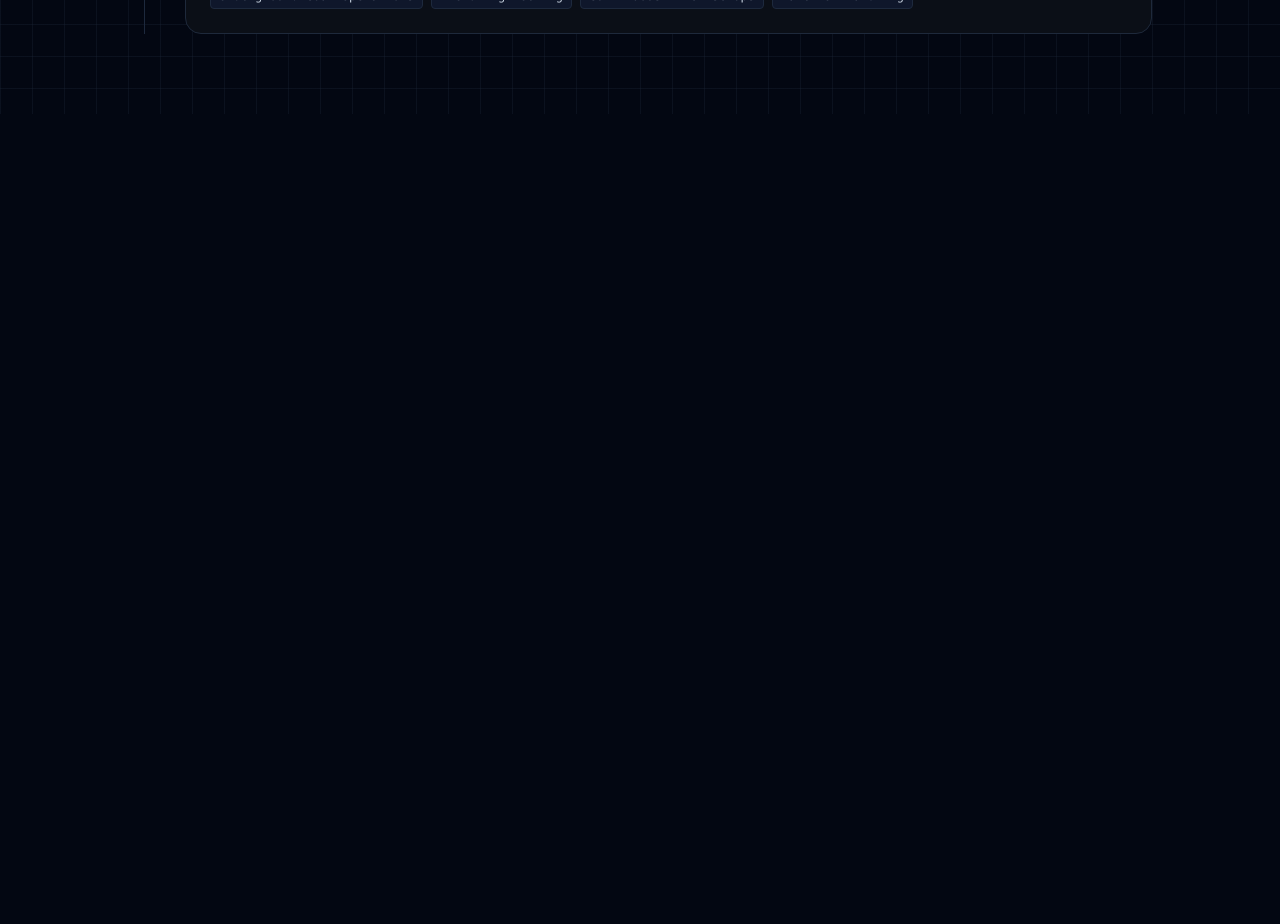
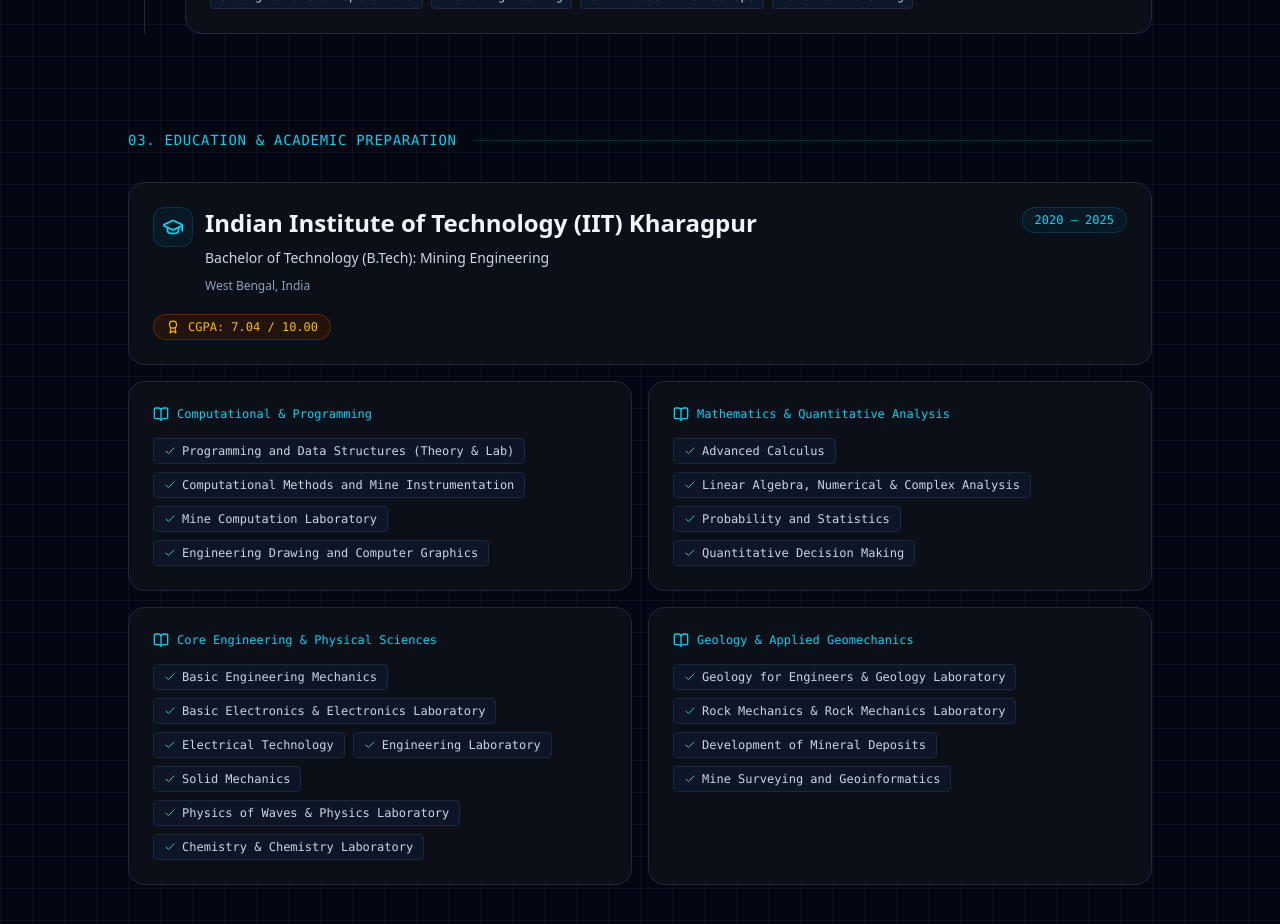
Before and after one commit to suryapeddireddy/portfolio, a Next.js app: page / in a window 1280 px wide. Shown: the part 2280-3204 px from the top of the page. Before the commit the page ends 2394 px from the top, so only its background shows below. Built offline with nearby package versions, Linux system fonts and the light colour scheme.

Commit message:
feat: add EducationDeck component and integrate education data; update progress tracker and types

```diff
--- a/src/app/page.tsx
+++ b/src/app/page.tsx
@@ -1,6 +1,7 @@
 import HeroDeck from "../components/HeroDeck";
 import ProjectBento from "../components/ProjectBento";
 import Timeline from "../components/Timeline";
+import EducationDeck from "../components/EducationDeck";
 
 export default function Home() {
   return (
@@ -9,6 +10,7 @@
         <HeroDeck />
         <ProjectBento />
         <Timeline />
+        <EducationDeck />
       </div>
     </main>
   );
--- /dev/null
+++ b/src/components/EducationDeck.tsx
@@ -0,0 +1,65 @@
+"use client";
+
+import { GraduationCap, BookOpen, Award, Check } from "lucide-react";
+import { educationData } from "@/data/portfolioData";
+import type { EducationItem } from "@/types";
+
+export default function EducationDeck() {
+  const education: EducationItem = educationData;
+
+  return (
+    <section aria-labelledby="education-title" className="py-12">
+      <div className="flex items-center gap-4">
+        <h2 id="education-title" className="font-mono text-cyan-400 text-sm tracking-wider uppercase">
+          03. EDUCATION &amp; ACADEMIC PREPARATION
+        </h2>
+        <span aria-hidden="true" className="h-px flex-1 bg-cyan-800/40" />
+      </div>
+
+      <article aria-labelledby="education-institution" className="deck-card mt-8 rounded-2xl p-5 sm:p-6">
+        <div className="flex flex-wrap items-start justify-between gap-4">
+          <div className="flex min-w-0 flex-1 items-start gap-3">
+            <span className="flex size-10 shrink-0 items-center justify-center rounded-xl border border-cyan-800/40 bg-cyan-950/30 text-cyan-400">
+              <GraduationCap size={22} aria-hidden="true" />
+            </span>
+            <div className="min-w-0">
+              <h3 id="education-institution" className="text-xl font-semibold text-slate-100 sm:text-2xl">
+                {education.institution}
+              </h3>
+              <p className="mt-2 text-sm leading-relaxed text-slate-300">{education.degree}</p>
+              <p className="mt-2 text-xs text-slate-400">{education.location}</p>
+            </div>
+          </div>
+          <span className="rounded-full border border-cyan-800/40 bg-cyan-950/30 px-3 py-1 font-mono text-xs text-cyan-400">
+            {education.period}
+          </span>
+        </div>
+        <div className="mt-5">
+          <span className="inline-flex items-center gap-2 font-mono text-xs text-amber-400 bg-amber-950/40 border border-amber-800/50 px-3 py-1 rounded-full">
+            <Award size={14} aria-hidden="true" />
+            CGPA: {education.cgpa}
+          </span>
+        </div>
+      </article>
+
+      <div className="mt-4 grid grid-cols-1 gap-4 md:grid-cols-2">
+        {education.courseworkCategories.map((category, index) => (
+          <article key={category.title} aria-labelledby={`coursework-title-${index}`} className="deck-card min-w-0 rounded-2xl p-5 sm:p-6">
+            <h3 id={`coursework-title-${index}`} className="flex items-start gap-2 font-mono text-cyan-400 text-xs">
+              <BookOpen size={16} className="shrink-0" aria-hidden="true" />
+              {category.title}
+            </h3>
+            <ul className="mt-4 flex flex-wrap gap-2">
+              {category.courses.map((course) => (
+                <li key={course} className="inline-flex max-w-full items-start gap-1.5 font-mono text-xs bg-slate-900/80 text-slate-300 border border-slate-800 px-2.5 py-1 rounded">
+                  <Check size={12} className="mt-0.5 shrink-0 text-emerald-400" aria-hidden="true" />
+                  <span className="min-w-0 break-words">{course}</span>
+                </li>
+              ))}
+            </ul>
+          </article>
+        ))}
+      </div>
+    </section>
+  );
+}
--- a/src/data/portfolioData.ts
+++ b/src/data/portfolioData.ts
@@ -1,4 +1,4 @@
-import { ProfileConfig, Metric, Project, ExperienceItem } from '../types';
+import type { ProfileConfig, Metric, Project, ExperienceItem, EducationItem } from '../types';
 
 export const profileConfig: ProfileConfig = {
   name: "P. Surya",
@@ -111,3 +111,51 @@
     tags: ["Underground Coal Operations", "Field Engineering", "Continuous Miner Setups", "Material Handling"]
   }
 ];
+export const educationData: EducationItem = {
+  institution: "Indian Institute of Technology (IIT) Kharagpur",
+  location: "West Bengal, India",
+  degree: "Bachelor of Technology (B.Tech): Mining Engineering",
+  period: "2020 – 2025",
+  cgpa: "7.04 / 10.00",
+  courseworkCategories: [
+    {
+      title: "Computational & Programming",
+      courses: [
+        "Programming and Data Structures (Theory & Lab)",
+        "Computational Methods and Mine Instrumentation",
+        "Mine Computation Laboratory",
+        "Engineering Drawing and Computer Graphics"
+      ]
+    },
+    {
+      title: "Mathematics & Quantitative Analysis",
+      courses: [
+        "Advanced Calculus",
+        "Linear Algebra, Numerical & Complex Analysis",
+        "Probability and Statistics",
+        "Quantitative Decision Making"
+      ]
+    },
+    {
+      title: "Core Engineering & Physical Sciences",
+      courses: [
+        "Basic Engineering Mechanics",
+        "Basic Electronics & Electronics Laboratory",
+        "Electrical Technology",
+        "Engineering Laboratory",
+        "Solid Mechanics",
+        "Physics of Waves & Physics Laboratory",
+        "Chemistry & Chemistry Laboratory"
+      ]
+    },
+    {
+      title: "Geology & Applied Geomechanics",
+      courses: [
+        "Geology for Engineers & Geology Laboratory",
+        "Rock Mechanics & Rock Mechanics Laboratory",
+        "Development of Mineral Deposits",
+        "Mine Surveying and Geoinformatics"
+      ]
+    }
+  ]
+};
--- a/src/types/index.ts
+++ b/src/types/index.ts
@@ -56,3 +56,15 @@
   highlights: string[];
   tags: string[];
 }
+
+export interface EducationItem {
+  institution: string;
+  location: string;
+  degree: string;
+  period: string;
+  cgpa: string;
+  courseworkCategories: {
+    title: string;
+    courses: string[];
+  }[];
+}
```
Also changed, not shown: .context/progress-tracker.md.
